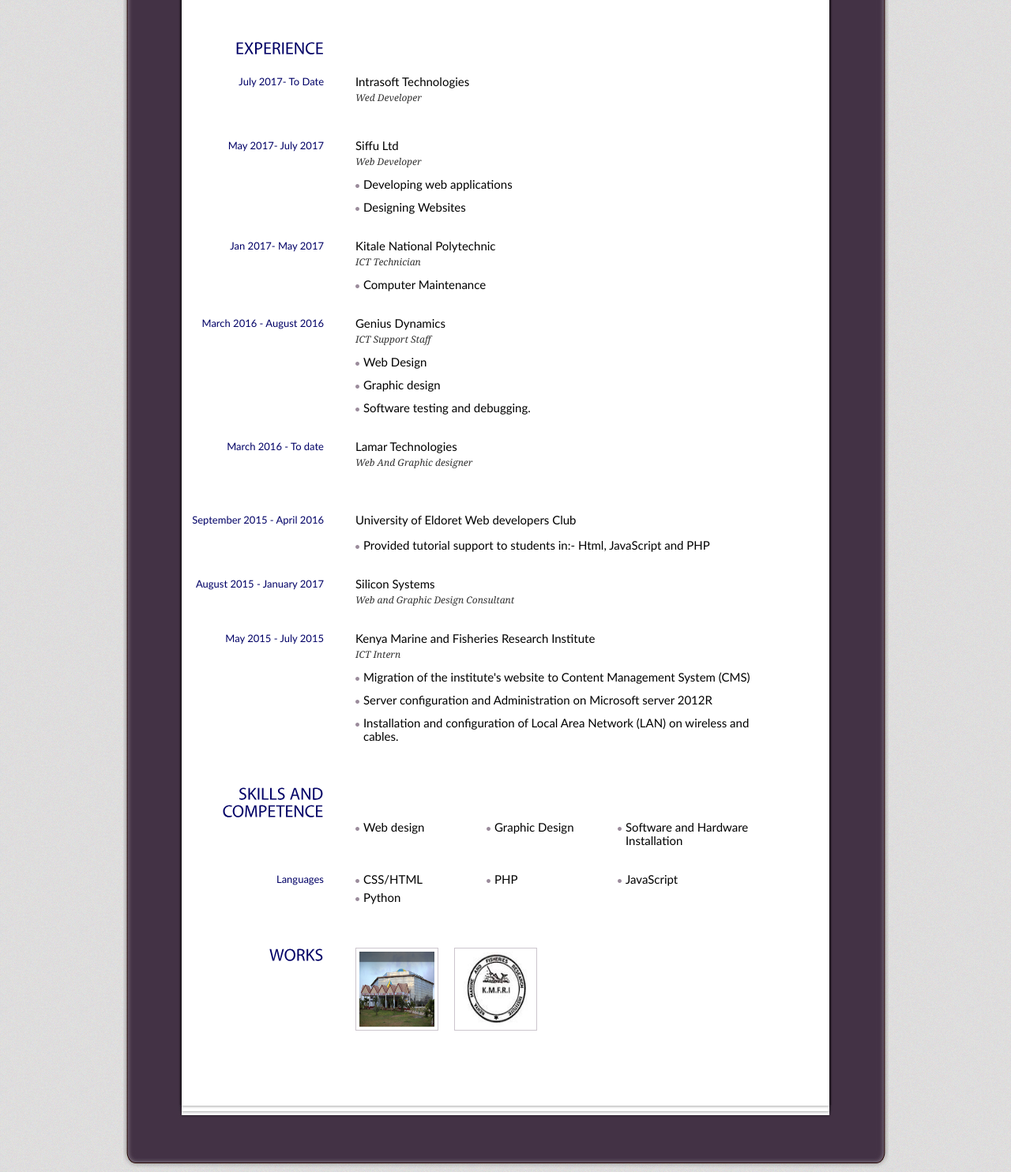
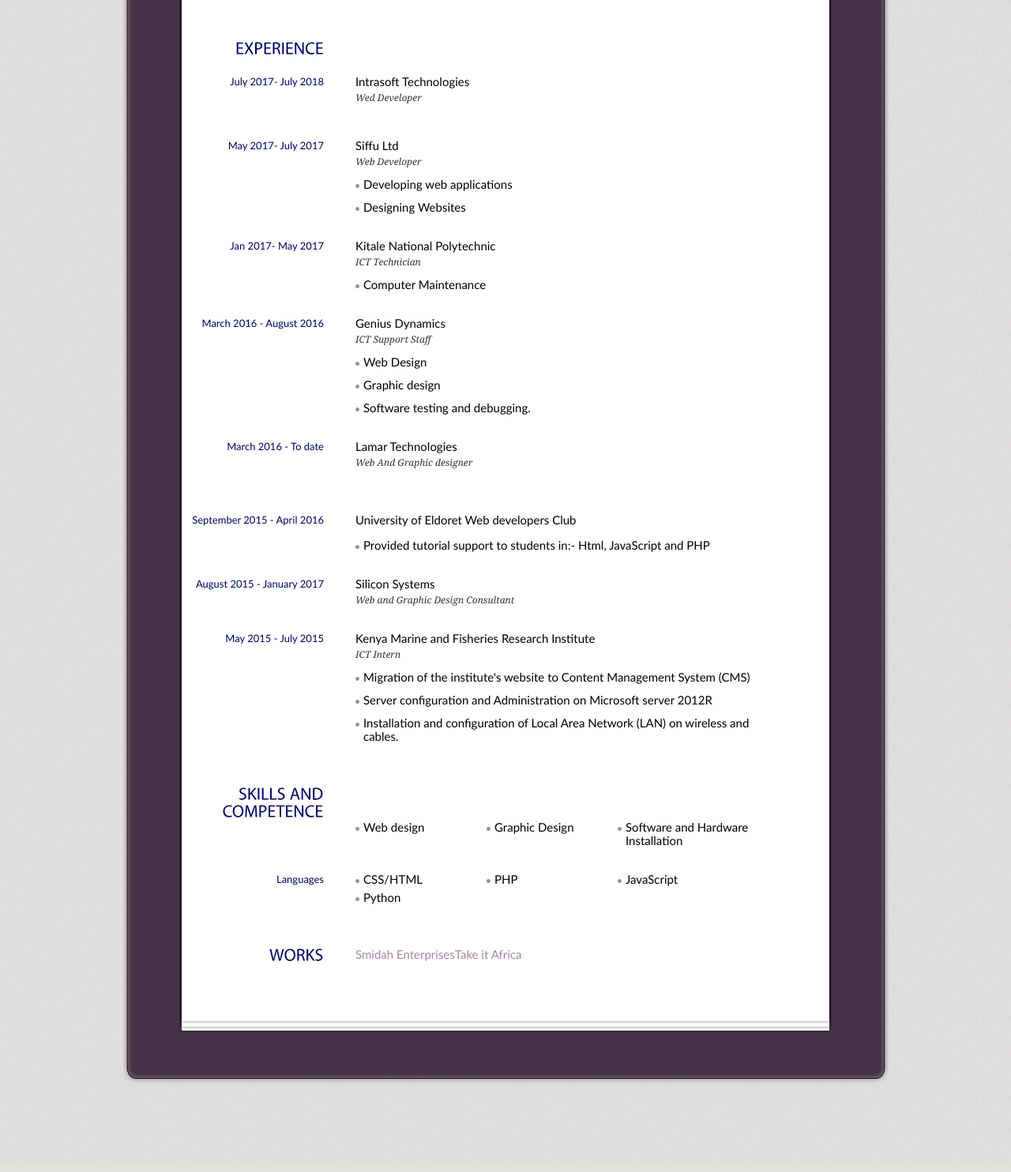
Before and after one commit to merciewaf/merciewaf.github.io, a plain HTML site: page index.html in a window 1280 px wide. Shown: the part 745-2229 px from the top of the page at 79% size. Drawn offline with Linux system fonts and the light colour scheme.

Commit message:
Update index.html
works updated

```diff
--- a/index.html
+++ b/index.html
@@ -82,7 +82,7 @@
           <h2>EXPERIENCE</h2>
 
 		<div class="content">
-            <h3>July 2017- To Date</h3>
+            <h3>July 2017- July 2018</h3>
             <p>Intrasoft Technologies<br />
               <em>Wed Developer</em></p>
             <ul class="info">
@@ -183,8 +183,8 @@ Html, JavaScript and PHP
         <div class="entry">
         <h2>WORKS</h2>
         	<ul class="works">
-        		<li><a  target="_blank" href="http://www.dceldoret.org" title="Jesus Celebration Center"><img src="images/jcc.jpg" alt="" /></a></li>
-        		<li><a target="_blank" href="http://www.kmfri.co.ke/" title="Kenya Marine And Research Institute"><img src="images/kmfri.jpg" alt="" /></a></li>
+        		<li><a  target="_blank" href="http://smidahenterprises.com/" title="Smidah Enterprises">Smidah Enterprises</a></li>
+        		<li><a target="_blank" href="http://takeitafrica.co.ke/" title="Take it Africa">Take it Africa</a></li>
         	</ul>
         </div>
         <!-- Begin 5th Row -->
```
